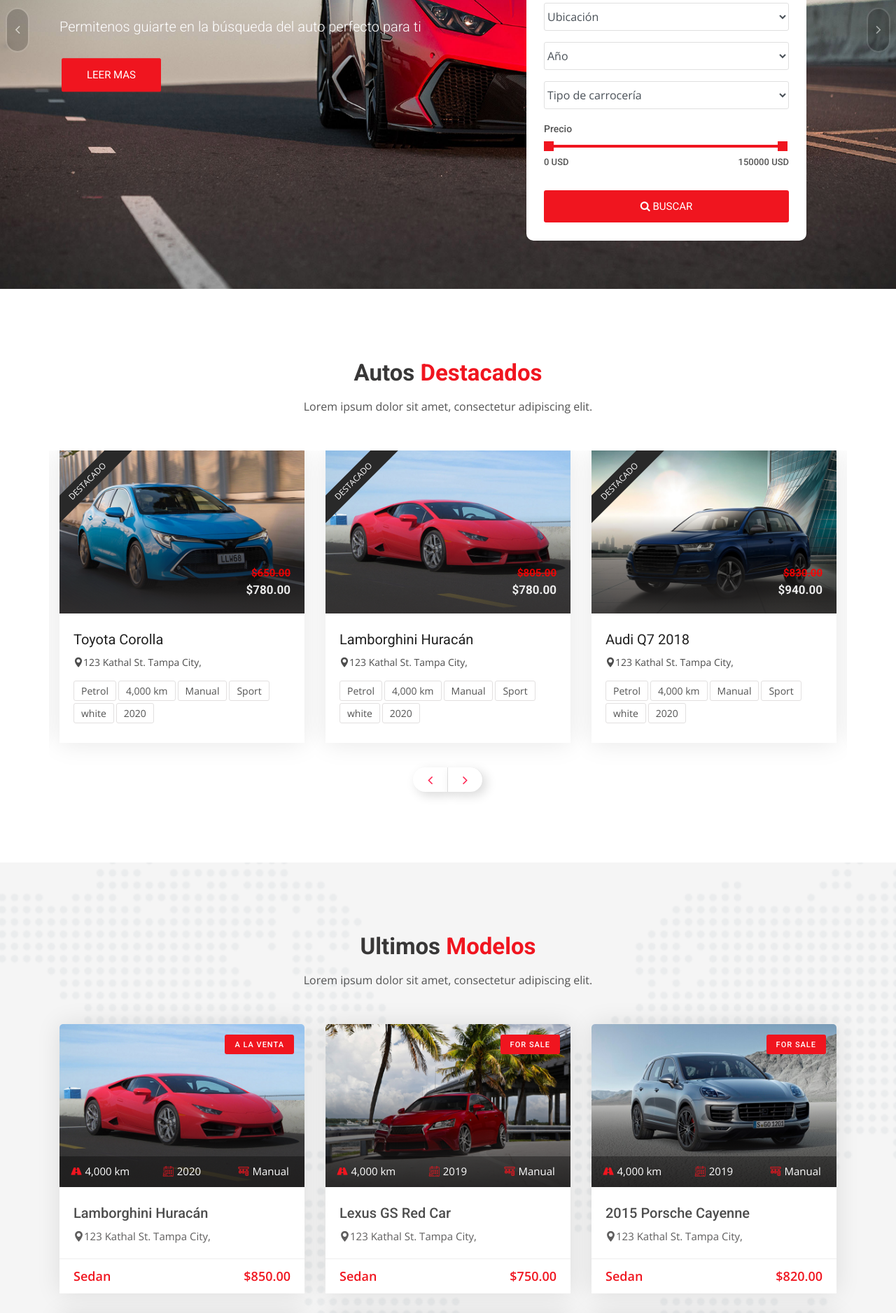
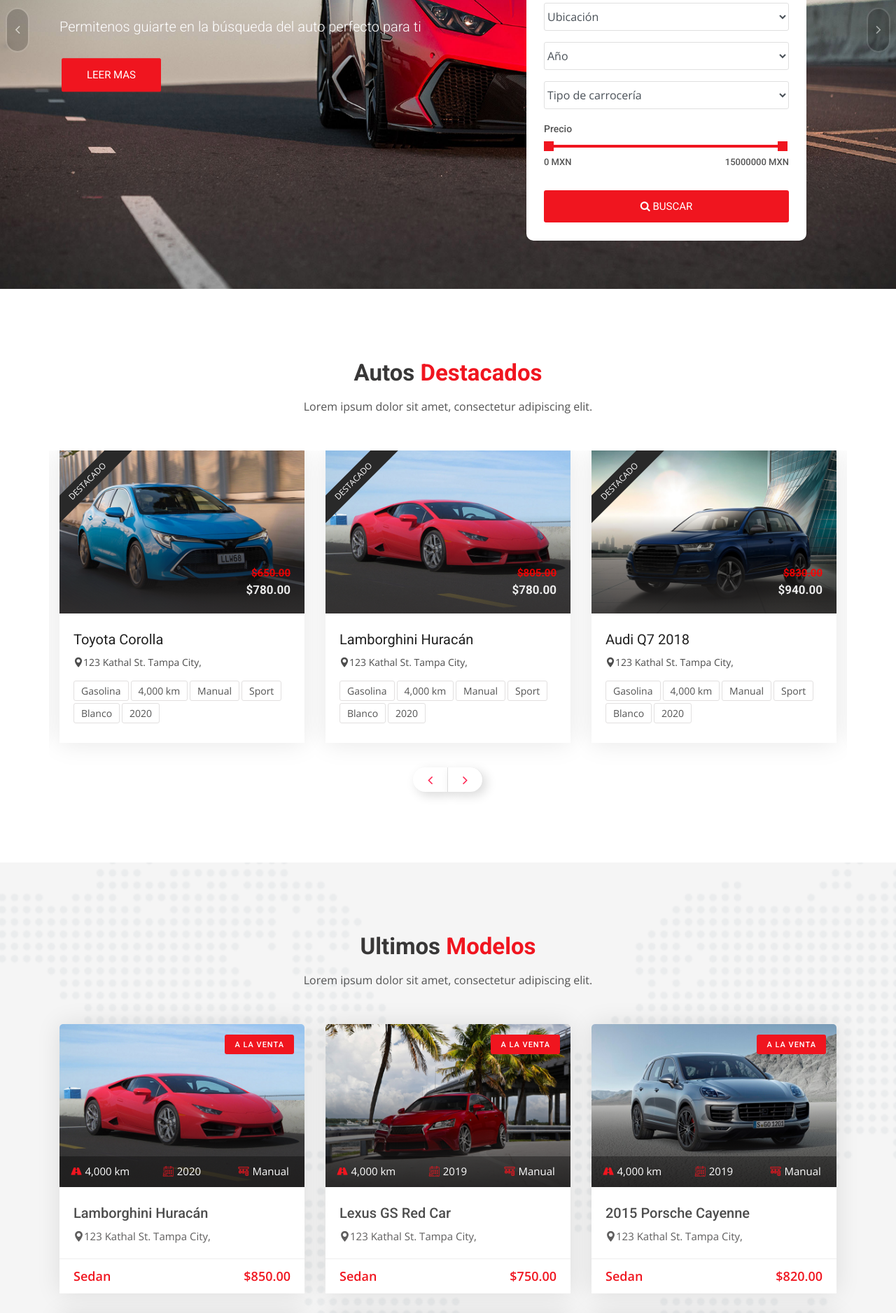
Before and after one commit to Alejb2001/carzone-project, a Django app: page / in a window 1280 px wide. Shown: the part 387-2264 px from the top of the page at 70% size. Run offline with Django 4.2, Linux system fonts and the light colour scheme; some libraries are stand-ins or nearby versions.

Commit message:
Ajustes en la informacion de los autos de prueba en home.html

```diff
--- a/templates/pages/home.html
+++ b/templates/pages/home.html
@@ -198,7 +198,7 @@
                 </div>
                 <div class="range-slider clearfix">
                                 <label>Precio</label>
-                                <div data-min="0" data-max="150000"  data-min-name="min_price" data-max-name="max_price" data-unit="USD" class="range-slider-ui ui-slider" aria-disabled="false"></div>
+                                <div data-min="0" data-max="15000000"  data-min-name="min_price" data-max-name="max_price" data-unit="MXN" class="range-slider-ui ui-slider" aria-disabled="false"></div>
                                 <div class="clearfix"></div>
                             </div>
                 <div class="form-group">
@@ -283,11 +283,11 @@
                                 </a>
                             </div>
                             <ul class="facilities-list clearfix">
-                                <li>Petrol</li>
+                                <li>Gasolina</li>
                                 <li>4,000 km</li>
                                 <li>Manual</li>
                                 <li>Sport</li>
-                                <li>white</li>
+                                <li>Blanco</li>
                                 <li>2020</li>
                             </ul>
                         </div>
@@ -341,11 +341,11 @@
                                 </a>
                             </div>
                             <ul class="facilities-list clearfix">
-                                <li>Petrol</li>
+                                <li>Gasolina</li>
                                 <li>4,000 km</li>
                                 <li>Manual</li>
                                 <li>Sport</li>
-                                <li>white</li>
+                                <li>Blanco</li>
                                 <li>2020</li>
                             </ul>
                         </div>
@@ -398,11 +398,11 @@
                                 </a>
                             </div>
                             <ul class="facilities-list clearfix">
-                                <li>Petrol</li>
+                                <li>Gasolina</li>
                                 <li>4,000 km</li>
                                 <li>Manual</li>
                                 <li>Sport</li>
-                                <li>white</li>
+                                <li>Blanco</li>
                                 <li>2020</li>
                             </ul>
                         </div>
@@ -455,11 +455,11 @@
                                 </a>
                             </div>
                             <ul class="facilities-list clearfix">
-                                <li>Petrol</li>
+                                <li>Gasolina</li>
                                 <li>4,000 km</li>
                                 <li>Manual</li>
                                 <li>Sport</li>
-                                <li>white</li>
+                                <li>Blanco</li>
                                 <li>2020</li>
                             </ul>
                         </div>
@@ -512,11 +512,11 @@
                                 </a>
                             </div>
                             <ul class="facilities-list clearfix">
-                                <li>Petrol</li>
+                                <li>Gasolina</li>
                                 <li>4,000 km</li>
                                 <li>Manual</li>
                                 <li>Sport</li>
-                                <li>white</li>
+                                <li>Blanco</li>
                                 <li>2020</li>
                             </ul>
                         </div>
@@ -569,11 +569,11 @@
                                 </a>
                             </div>
                             <ul class="facilities-list clearfix">
-                                <li>Petrol</li>
+                                <li>Gasolina</li>
                                 <li>4,000 km</li>
                                 <li>Manual</li>
                                 <li>Sport</li>
-                                <li>white</li>
+                                <li>Blanco</li>
                                 <li>2020</li>
                             </ul>
                         </div>
@@ -671,7 +671,7 @@
                 <div class="car-box">
                     <div class="car-thumbnail">
                         <a href="car-details.html" class="car-img">
-                            <div class="tag">For Sale</div>
+                            <div class="tag">A la venta</div>
                             <img class="d-block w-100" src="{% static 'img/car/car-2.jpg' %}" alt="car">
                             <div class="facilities-list clearfix">
                                 <ul>
@@ -736,7 +736,7 @@
                 <div class="car-box">
                     <div class="car-thumbnail">
                         <a href="car-details.html" class="car-img">
-                            <div class="tag">For Sale</div>
+                            <div class="tag">A la venta</div>
                             <img class="d-block w-100" src="{% static 'img/car/car-3.jpg' %}" alt="car">
                             <div class="facilities-list clearfix">
                                 <ul>
@@ -801,7 +801,7 @@
                 <div class="car-box">
                     <div class="car-thumbnail">
                         <a href="car-details.html" class="car-img">
-                            <div class="tag">For Sale</div>
+                            <div class="tag">A la venta</div>
                             <img class="d-block w-100" src="{% static 'img/car/car-4.jpg' %}" alt="car">
                             <div class="facilities-list clearfix">
                                 <ul>
@@ -866,7 +866,7 @@
                 <div class="car-box">
                     <div class="car-thumbnail">
                         <a href="car-details.html" class="car-img">
-                            <div class="tag">For Sale</div>
+                            <div class="tag">A la venta</div>
                             <img class="d-block w-100" src="{% static 'img/car/car-5.jpg' %}" alt="car">
                             <div class="facilities-list clearfix">
                                 <ul>
@@ -931,7 +931,7 @@
                 <div class="car-box">
                     <div class="car-thumbnail">
                         <a href="car-details.html" class="car-img">
-                            <div class="tag">For Sale</div>
+                            <div class="tag">A la venta</div>
                             <img class="d-block w-100" src="{% static 'img/car/car-6.jpg' %}" alt="car">
                             <div class="facilities-list clearfix">
                                 <ul>
```
Also changed, not shown: other parts of templates/pages/home.html (+17 -17 lines).
